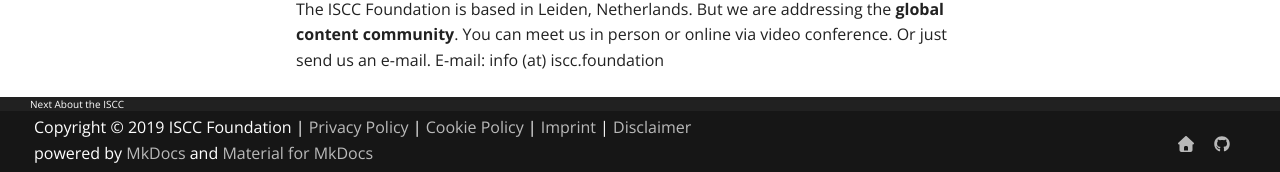
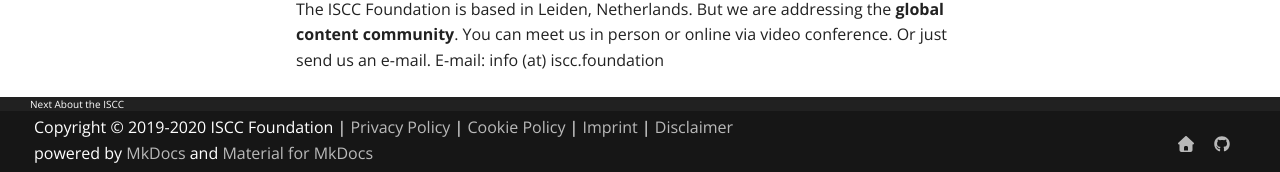
Before and after one commit to iscc/foundation, an MkDocs documentation site: the page built from docs/index.md, in a window 1280 px wide and 1197 px high. Shown: the part 1022-1194 px from the top of the window. Built offline with MkDocs 1.6.1 and Material for MkDocs 9.7.7, drawn with Linux system fonts in a browser that asks for light colours.

Commit message:
Update year 2020

```diff
--- a/mkdocs.yml
+++ b/mkdocs.yml
@@ -6,7 +6,7 @@ site_url: 'https://iscc.foundation'
 
 
 # Copyright
-copyright: 'Copyright © 2019 ISCC Foundation'
+copyright: 'Copyright © 2019-2020 ISCC Foundation'
 
 # Docs and Theme
 theme:
```
